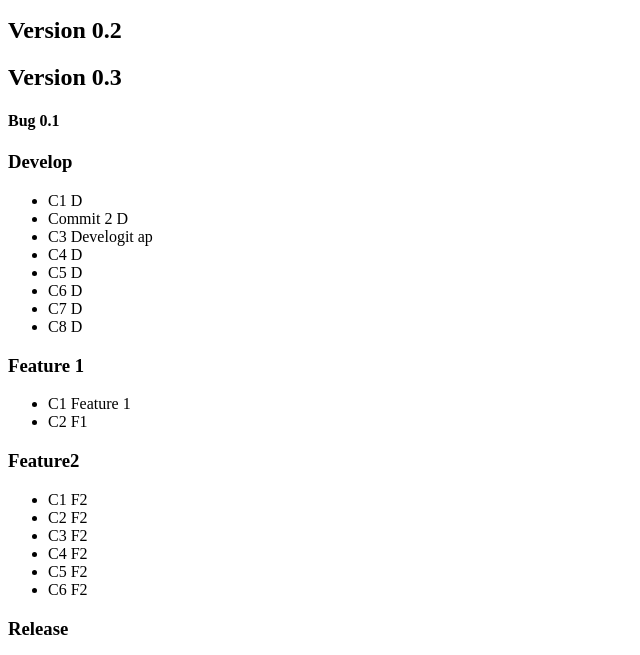
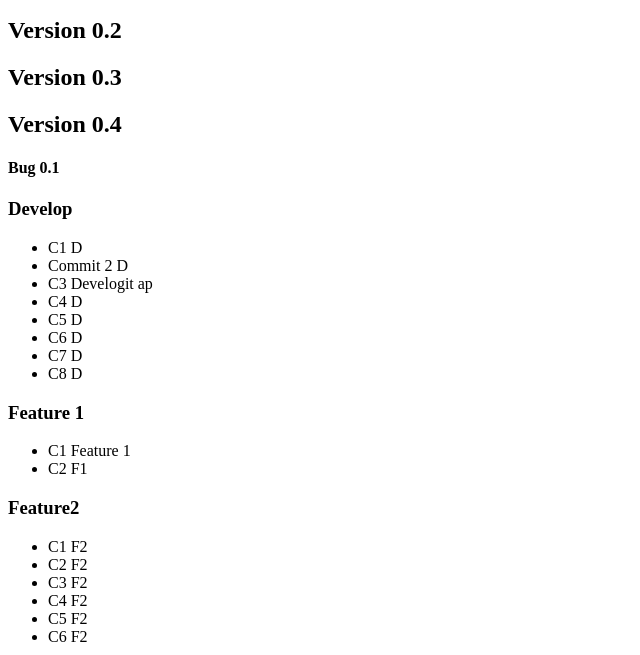
Before and after one commit to ElenaPob/PGit, a plain HTML site: page index.html in a window 1280 px wide. Shown: the part 110-765 px from the top of the page, without its empty margins (0-640 px from the left). Drawn offline with Linux system fonts and the light colour scheme.

Commit message:
Etiqueta 0.4

```diff
--- a/index.html
+++ b/index.html
@@ -11,6 +11,7 @@
     <h2>Version 0.1</h2>
     <h2>Version 0.2</h2>
     <h2>Version 0.3</h2>
+    <h2>Version 0.4</h2>
 
     <h4>Bug 0.1</h4>
 
```
